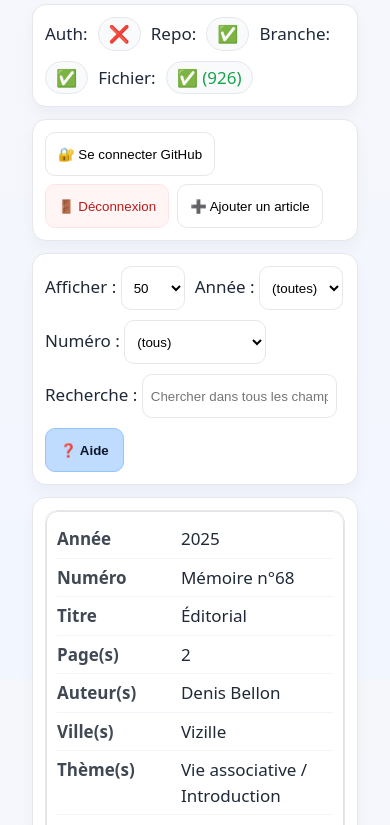
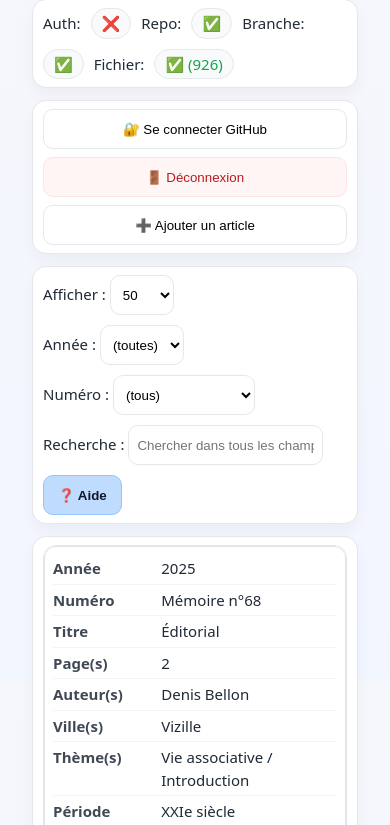
Before and after one commit to mich59139/test, a plain HTML site: page index.html in a window 390 px wide. Shown: the part 165-990 px from the top of the page. Drawn offline with nearby package versions, Linux system fonts and the light colour scheme.

Commit message:
Update style.css

```diff
--- a/style.css
+++ b/style.css
@@ -251,3 +251,21 @@ button:focus-visible, a:focus-visible, input:focus-visible, select:focus-visible
   td.actions{ display:flex; gap:10px; align-items:center; }
   .col-titre{ word-break: break-word; }
 }
+/* === Compact mobile (<=600px) === */
+@media (max-width: 600px){
+  :root{ --tap: 40px; }                    /* cibles tactiles un peu moins hautes */
+  body{ font-size: 15px; }                 /* police globale légèrement réduite */
+  .brand-logo{ max-height: 20px; padding: 3px; }
+  .brand-sub{ font-size: 1.15rem; }
+
+  .panel{ padding: 8px 10px; }
+  .filters.panel label, .controls.panel button{ flex: 1 1 100%; } /* éléments sur une colonne */
+
+  /* Cartes plus serrées */
+  table tbody tr{ padding: 6px 8px; margin-bottom: 8px; }
+  table tbody td{
+    grid-template-columns: 36% 1fr;       /* libellé un peu plus étroit */
+    gap: 6px;
+    padding: 4px 0;
+  }
+}
```
